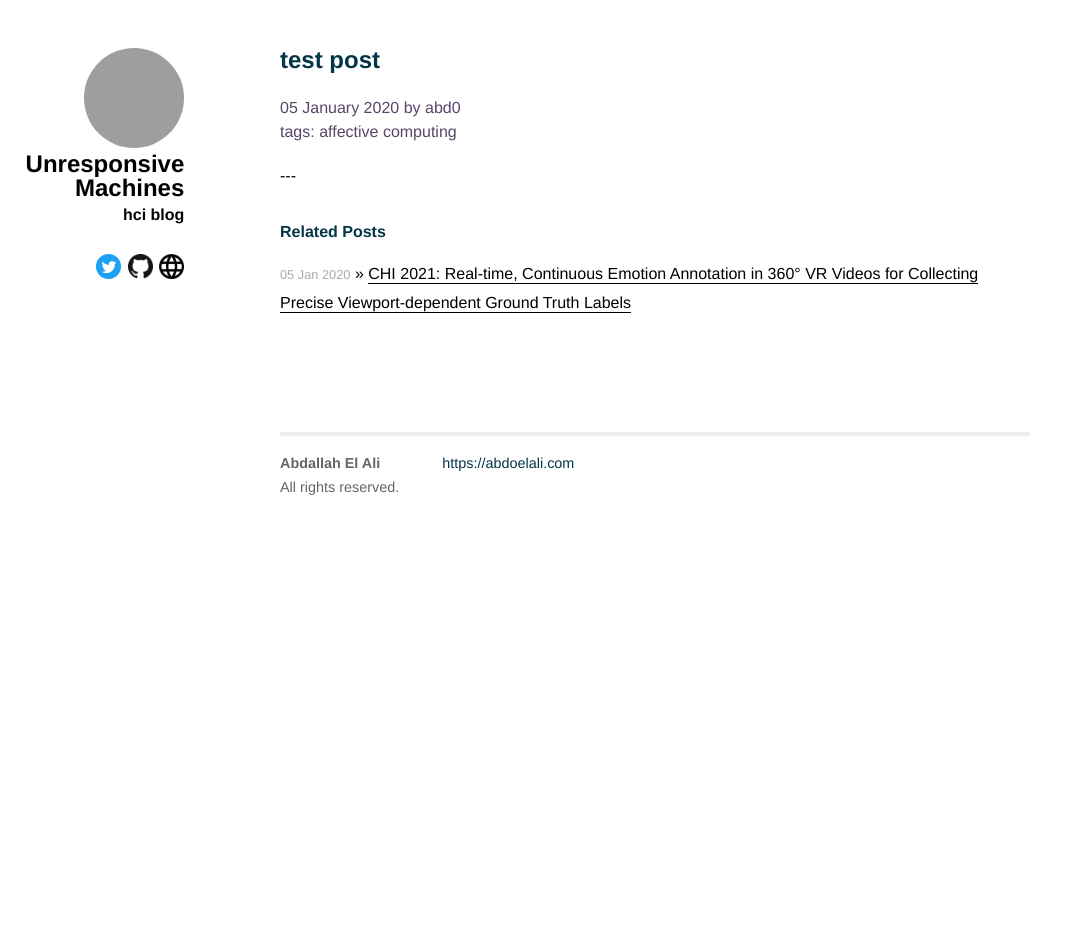
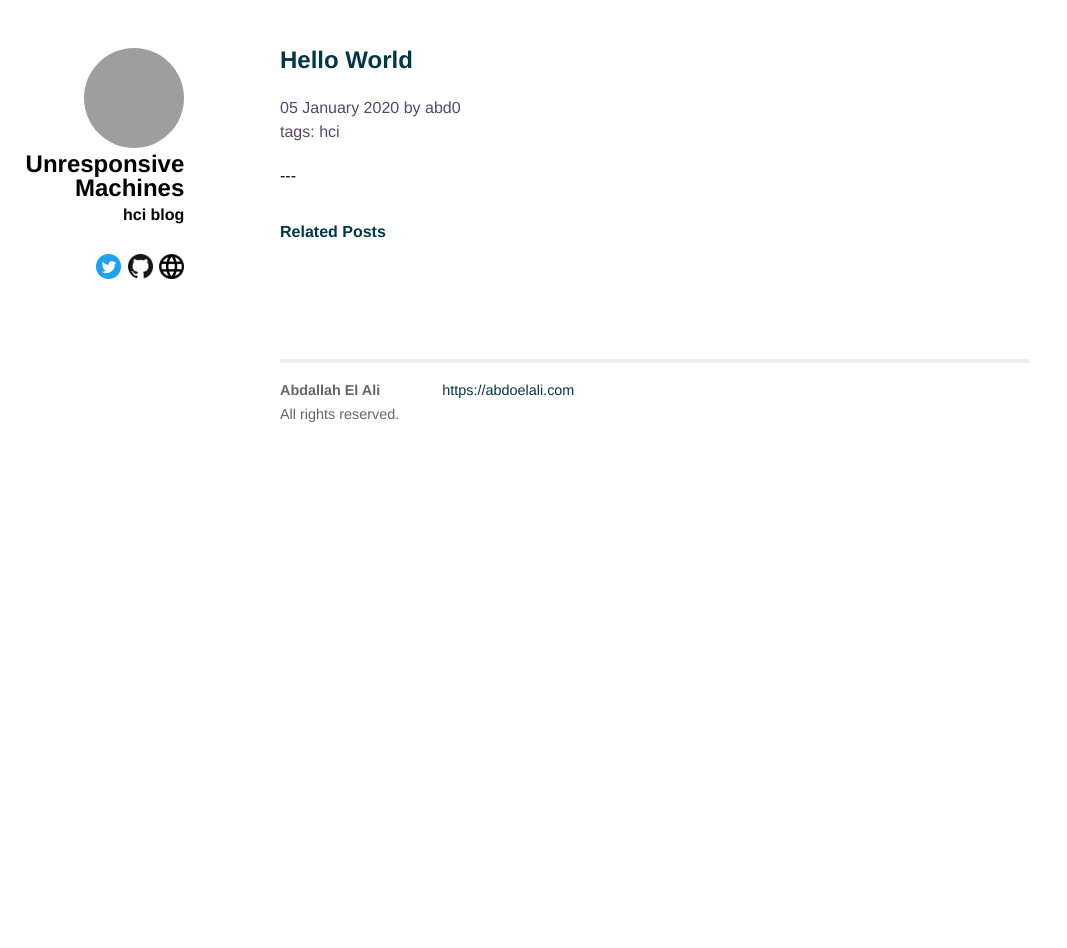
Before and after one commit to abdoelali/hciblog, a Jekyll site: the page built from _posts/2021-01-06-test.markdown, in a window 1280 px wide. Shown: the whole page, without its empty margins (0-1067 px from the left). Built offline with Jekyll 4.4.1, drawn with Linux system fonts in a browser that asks for light colours; grey boxes are pictures that could not be loaded.

Commit message:
blog setup ready

```diff
--- a/_posts/2021-01-05-chi2021-rcea360vr.markdown
+++ /dev/null
@@ -1,64 +0,0 @@
----
-layout: post
-title:  "CHI 2021: Real-time, Continuous Emotion Annotation in 360° VR Videos for Collecting Precise Viewport-dependent Ground Truth Labels"
-image: assets/imgs/0_Cover_abandon.png
-date:   2020-01-05 18:23:00 +0100
-tags:
-- hci
-- affective computing
-
----
-
-<!-- add categories if later you want to have sub dirs with HCI, or Life, or Reflections, etc. -->
-<!-- categories: [HCI, Affective Computing] -->
-
-
-Precise emotion ground truth labels for 360◦ virtual reality (VR) video watching are essential for fine-grained predictions under varying viewing behavior. However, current annotation techniques either rely on post-stimulus discrete self-reports, or real-time, con- tinuous emotion annotations (RCEA) but only for desktop and mo- bile settings. We present RCEA for 360◦ VR videos (RCEA-360VR), where we evaluate in a controlled study (N=32) the usability of two peripheral visualization techniques: HaloLight and DotSize. We furthermore develop a method that considers head movements when fusing labels. Using physiological, behavioral, and subjective measures, we show that (1) both techniques do not increase users’ workload, sickness, nor break presence (2) our continuous valence and arousal annotations are consistent with discrete within-VR and original stimuli ratings (3) users exhibit high similarity in viewing behavior, where fused ratings perfectly align with intended labels.
-
-<figure>
-<img width="100%" src="{{site.baseurl}}/assets/imgs/0_Cover_abandon.png">
-<figcaption> (a) RCEA-360VR system components. (b) HaloLight: shaded halo arc in bottom-right viewport. (c) DotSize: circle dot in bottom-right viewport. (d) A screen-shot of helper function. (e) Within-VR SAM Rating Panel. </figcaption>
-</figure>
-
-
-<!-- ![test](/hciblog/assets/imgs/0_Cover_abandon.png =100%) -->
-
-<!-- Unlike 2D video watching, if user annotations are performed under continuously changing viewports, this creates uncertainty that the annotations pertain to that specific scene at any given point in time. This necessitates methods that consider similarities in view- ing behavior. While existing techniques enable greater uniformity in viewing behavior (e.g., looping video textures under a gazed at region of interest [60]), or provide on-display guidance cues for where to look (e.g., Halo- and WedgeVR [36]), our goal was to al- low as much viewing freedom as possible without manipulating video content. In this respect, our showed how RCEA-360VR takes advantage of regularities in head movement patterns (cf., [82]) to ensure effective fused annotations (RQ2). For human-computer in- teraction and emotion computing researchers, this unlocks greater insight into the temporal nature of reported emotion across videos (cf., Sec 4.4.1) during immersive 360◦ VR experiences. Similarly, it enables building more temporally precise labels for training emo- tion recognition systems [6, 94, 114] that can perform predictions at a more fine-grained level. -->
-
-
-<!-- <h1>Archive of posts from {{ page.date | date: "%Y" }}</h1>
-
-<ul class="posts">
-{% for post in site.posts %}
-  <li>
-    <span class="post-date">{{ post.date | date: "%b %-d, %Y" }}</span>
-    <a class="post-link" href="{{ post.url | relative_url }}">{{ post.title }}</a>
-  </li>
-{% endfor %}
-</ul> -->
-
-
-
-
-<!-- {%- assign posts = site.posts | where:"categories","post" -%}
-{%- assign groupedByYear = posts | group_by_exp:"post","post.date | date:'%Y' " -%}
-
-{%- for yearitem in groupedByYear -%}
-    {{ yearitem.name }}
-{% endfor %} -->
-
-<!--
-{% for post in page.posts %}
-
-{{ post.date | date: "%b %-d, %Y" }}
-
-    <!-- <li>
-      <span class="post-date">{{ post.date | date: "%b %-d, %Y" }}</span>
-      <a class="post-link" href="{{ post.url | relative_url }}">{{ post.title }}</a>
-    </li> -->
- <!-- {% endfor %} -->
-
-
-<!-- This post is in my `_posts` directory. random mumblings go here. Link to [website:](/hciblog/) and [here](https://ad) -->
-
-<!-- [jekyll-talk]: https://talk.jekyllrb.com/ -->
--- a/_posts/2021-01-06-test.markdown
+++ b/_posts/2021-01-06-test.markdown
@@ -1,9 +1,9 @@
 ---
 layout: post
-title:  "test post"
+title:  "Hello World"
 date:   2020-01-05 18:23:00 +0100
 tags:
-- affective computing
+- hci
 
 ---
 <!-- categories: [HCI, Affective Computing] -->
--- a/css/screen.css
+++ b/css/screen.css
@@ -122,7 +122,8 @@ ul.posts {
   }
 
 ul.post-list li {
-margin-top: 4%;
+margin-top: 2%;
+padding-top: 4%;
 
 list-style: none;
 }
```
